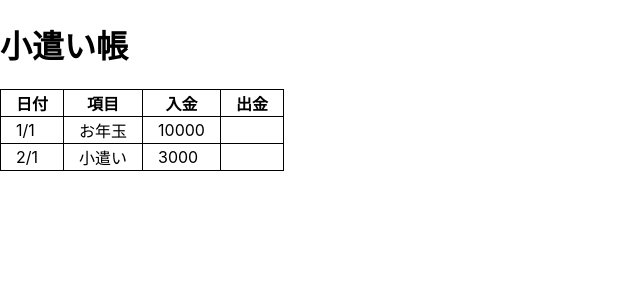
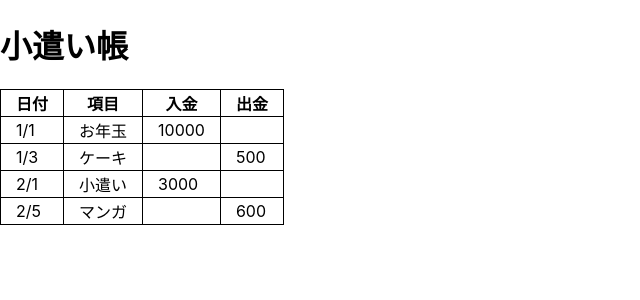
Before and after one commit to Shion-Serizawa/react_learning, a React (Create React App) app: page / in a window 1280 px wide. Shown: the top 300 px of the page, without its empty margins (0-640 px from the left). Built offline with nearby package versions, Linux system fonts and the light colour scheme.

Commit message:
5-2-6　繰り返し

```diff
--- a/src/App.js
+++ b/src/App.js
@@ -18,10 +18,9 @@ function App() {
           <tr><th>日付</th><th>項目</th><th>入金</th><th>出金</th></tr>
         </thead>
         <tbody>
-          <MoneyBookItem book={books[0]} />
-          <MoneyBookItem book={books[1]} />
-          <MoneyBookItem book={books[2]} />
-          <MoneyBookItem book={books[3]} />
+          {
+            books.map((book) => <MoneyBookItem book={book} key={book.date + book.item} />)
+          }
         </tbody>
       </table>
     </div>
@@ -30,7 +29,6 @@ function App() {
 
 const MoneyBookItem = (props) => {
   const { date, item, amount } = props.book;
-  if (amount > 0) {
     return (
       <tr>
         <td>{date}</td>
@@ -39,7 +37,7 @@ const MoneyBookItem = (props) => {
         <td>{amount < 0 ? -amount : null}</td>
       </tr>
     )
-  }
+
 }
 
 MoneyBookItem.propTypes = {
```
